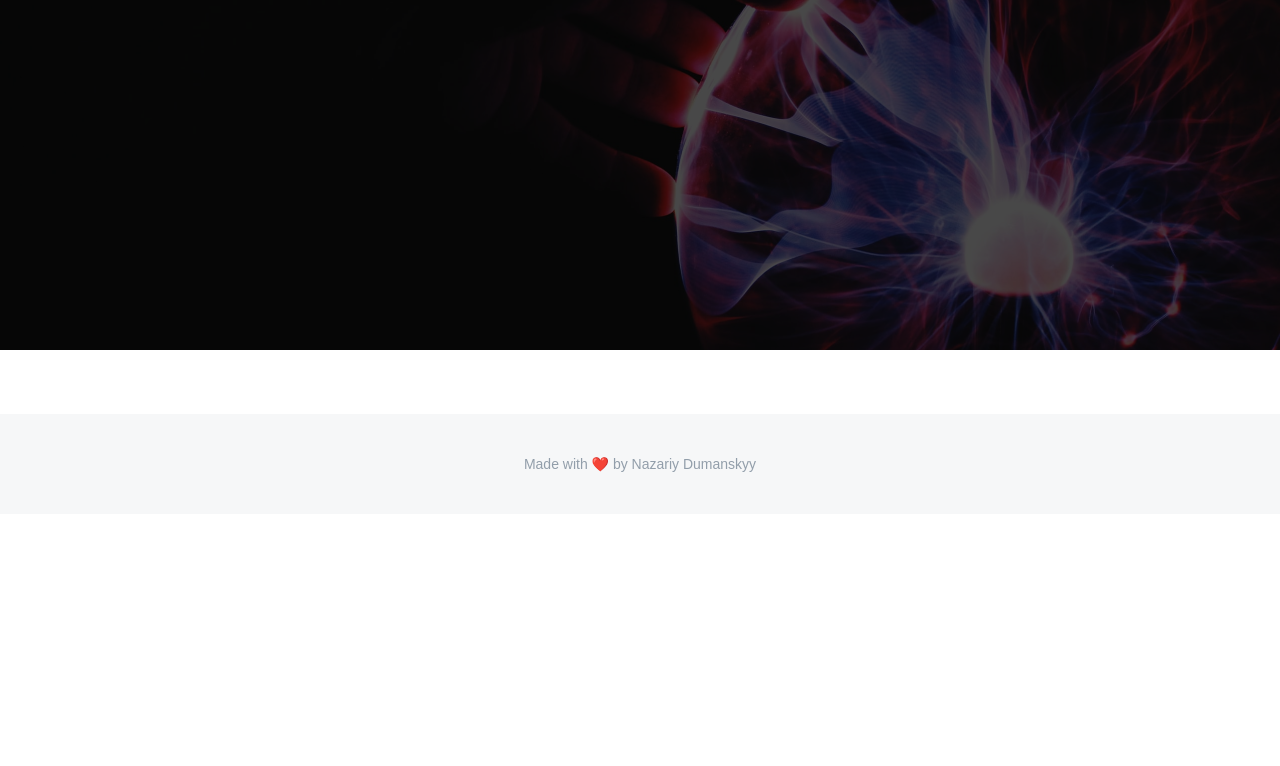
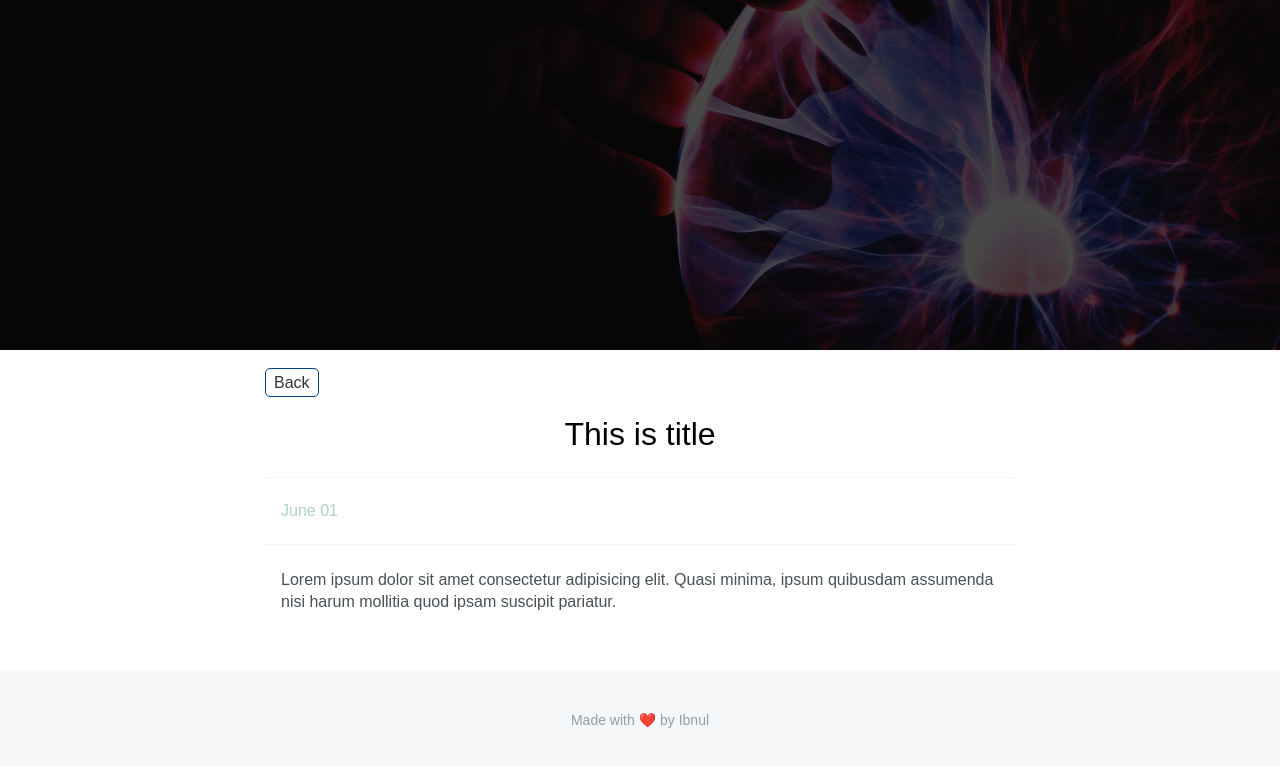
Before and after one commit to ibnul42/My-Blog, a plain HTML site: page post.html in a window 1280 px wide. Drawn offline with Linux system fonts and the light colour scheme.

Commit message:
post page designed

```diff
--- a/post.html
+++ b/post.html
@@ -15,13 +15,22 @@
             </header>
             <div class="main">
                 <div class="main-container">
+                    <div class="navigation">
+                        <a href="index.html">Back</a>
+                    </div>
+                    <div class="post-container">
+                        <div id="individual-post-title">This is title</div>
+                        <div id="individual-post-date">June 01</div>
+                        <div id="individual-post-content"> Lorem ipsum dolor sit amet consectetur adipisicing elit. Quasi minima, ipsum quibusdam assumenda nisi harum mollitia quod ipsam suscipit pariatur. </div>
+
+                    </div>
                     <!-- TODO: Add div class "navigation" to link back to home page HINT: make it a link -->
                     <!-- TODO: Stylize navigation in style.css -->
                     <!-- TODO: Add all divs for post title, post, date, post content based on ids in post.css   -->
                 </div>
             </div>
             <footer>
-                <p>Made with ❤️ by Nazariy Dumanskyy</p>
+                <p>Made with ❤️ by Ibnul</p>
             </footer>
         </div>
         <script src="js/post.js" async defer></script>
--- a/style/post.css
+++ b/style/post.css
@@ -1,13 +1,25 @@
 /* ADD styling for all of the divs in post.html to match  */
 
 #individual-post-title {
-
+    text-align: center;
+    font-size: 2em;
+    padding-top: 24px;
+    padding-bottom: 24px;
 }
 
 #individual-post-date {
-
+    padding-top: 24px;
+    padding-bottom: 24px;
+    padding-left: 16px;
+    border-top: 1px solid #f1f4f8;
+    border-bottom: 1px solid #f1f4f8;
+    color: #abd5bd;
 }
 
 #individual-post-content {
-
+    padding-top: 24px;
+    padding-bottom: 16px;
+    padding-left: 16px;
+    color: #495057;
+    line-height: 1.4;
 }
--- a/style/style.css
+++ b/style/style.css
@@ -155,3 +155,11 @@ footer {
 .nav-button.new-post-button:hover {
     background-color: #002348;
 }
+
+.navigation a{
+    text-decoration: none;
+    color: #333;
+    border: 1px solid #004186;
+    border-radius: 5px;
+    padding: 5px 8px;
+}
```
